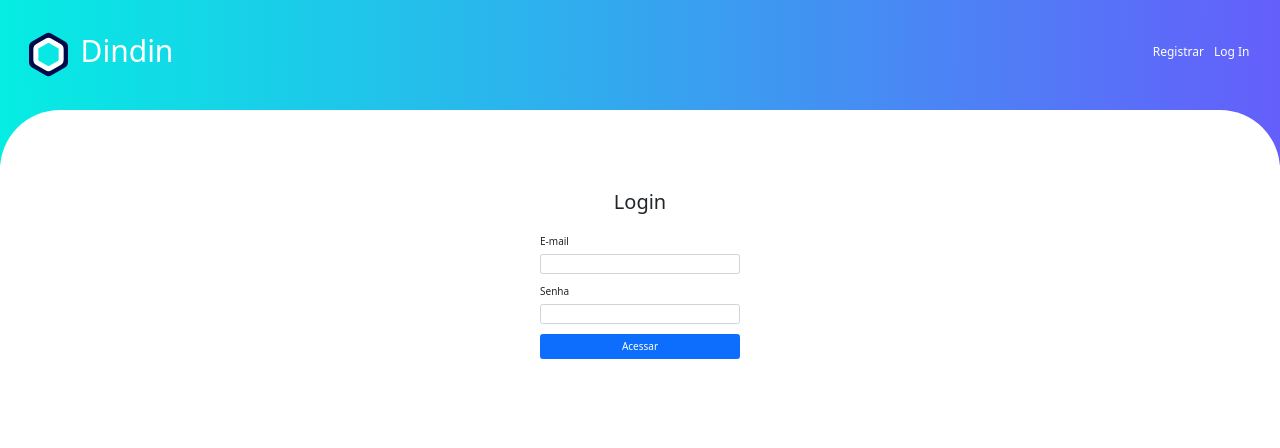
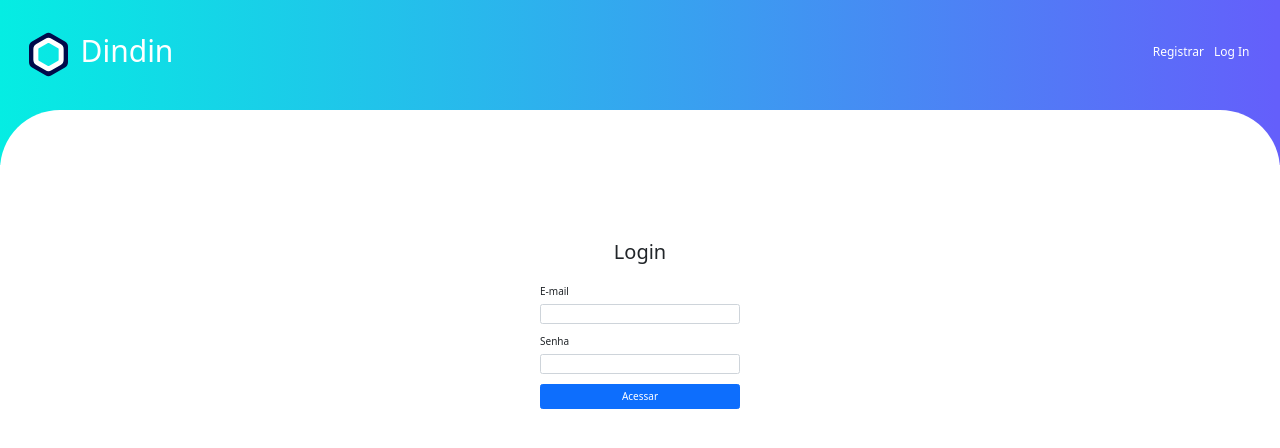
Before and after one commit to fiusks/dindinV2, a React (Create React App) app in the folder frontend/: page /signIn in a window 1280 px wide. Shown: the top 448 px of the page. Built offline with nearby package versions, Linux system fonts and the light colour scheme.

Commit message:
improve layout for bigger screens

```diff
--- a/frontend/src/components/layout/styles.scss
+++ b/frontend/src/components/layout/styles.scss
@@ -29,5 +29,9 @@
     top:11rem;
     border-radius: 6rem 6rem 0rem 0rem;
     height: calc(100vh - 11rem);
-
 }
+@include media-breakpoint-up(lg){
+  .layout-body{
+    padding: 5rem;
+  }
+}
```
